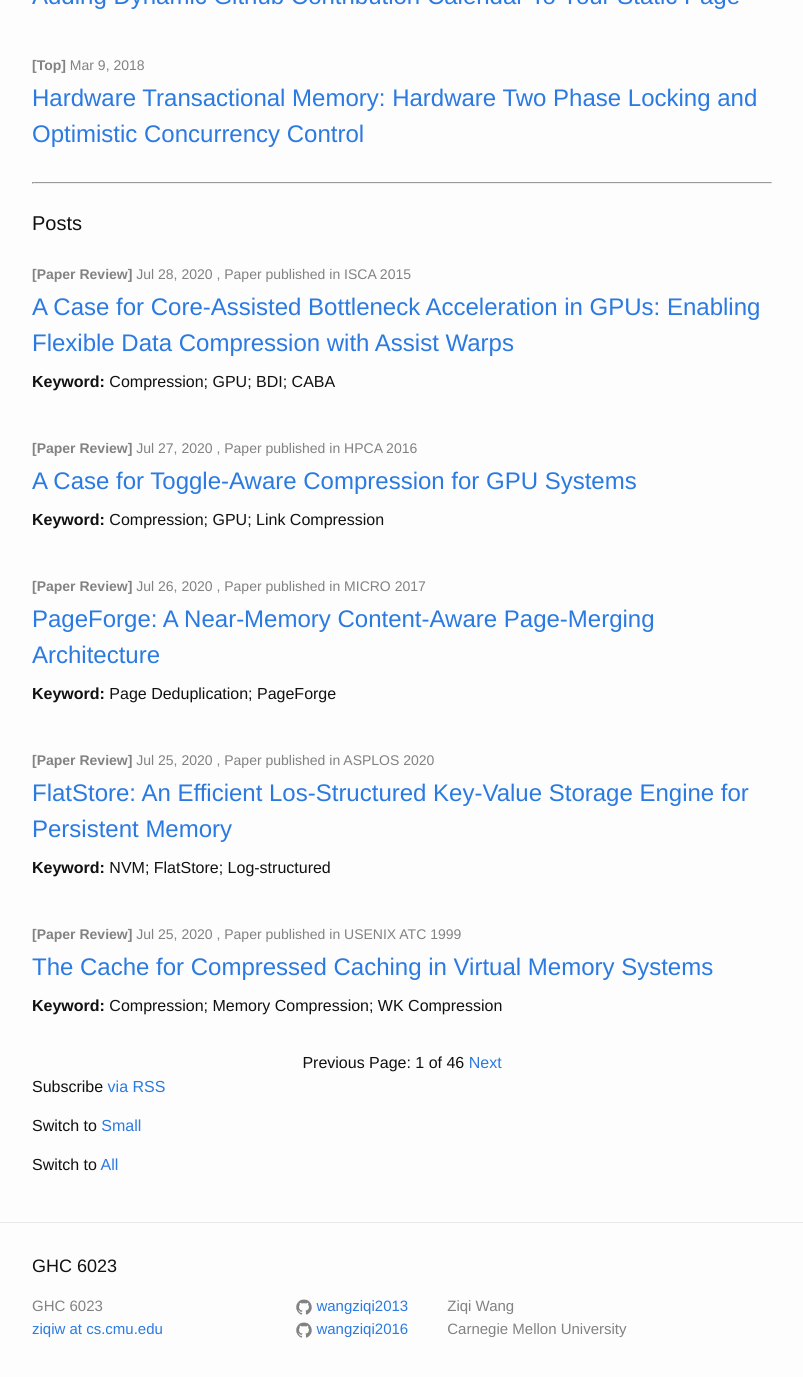
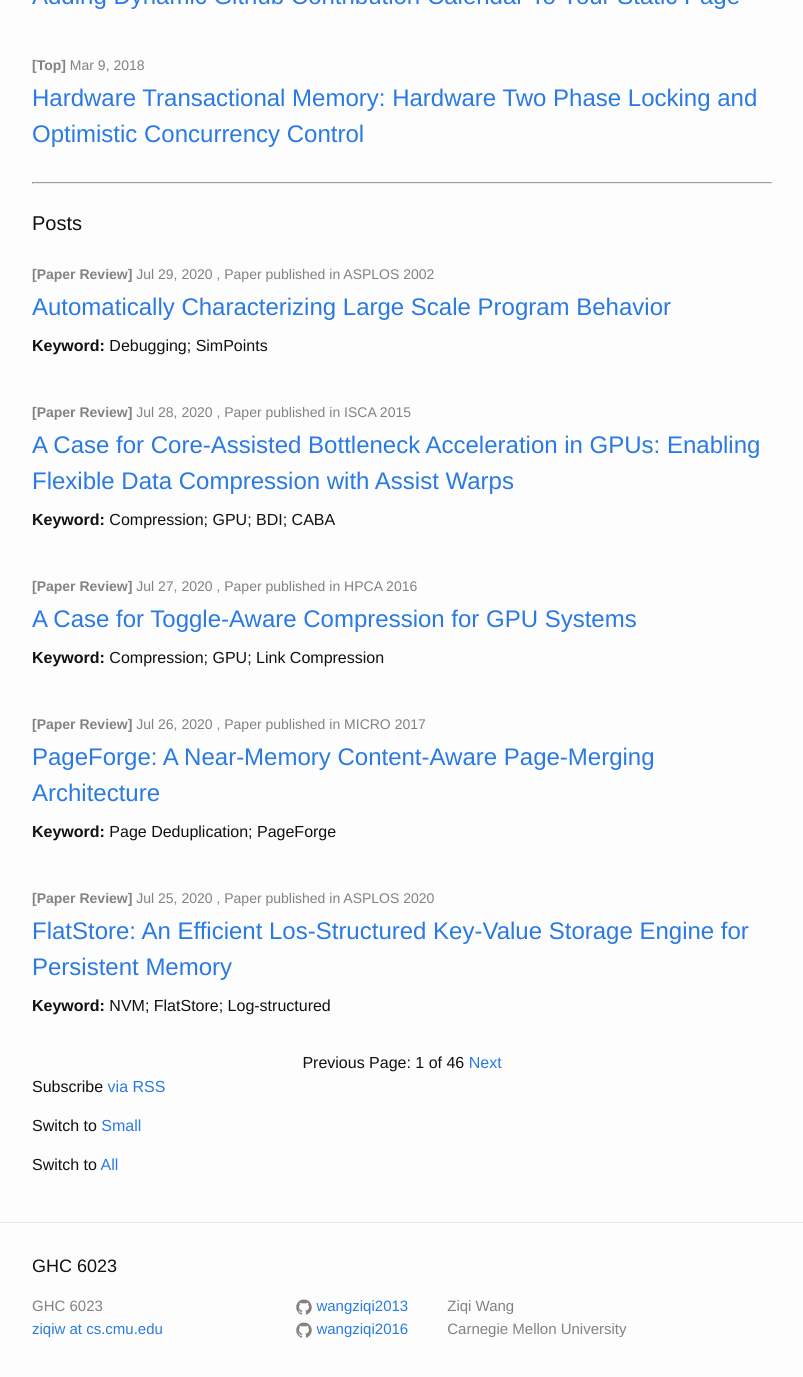
Before and after one commit to wangziqi2013/wangziqi2013.github.io, a Jekyll site: the page built from index.html, in a window 1280 px wide and 1400 px high, scrolled down 815 px. Shown: the top 1377 px of the window, without its empty margins (238-1041 px from the left). Built offline with Jekyll 4.4.1, drawn with Linux system fonts in a browser that asks for light colours; the list of posts is cut into pages by our own code.

Commit message:
Adding new paper

```diff
--- a/_posts/2020-07-28-caba.markdown
+++ b/_posts/2020-07-28-caba.markdown
@@ -19,7 +19,7 @@ and put the focus on compression rather than GPGPU.**
 
 **Highlight:**
 
-1. Using an execution model similar to hyoer-threading on CPU to leverage idle cycles and resources more efficiently
+1. Using an execution model similar to hyper-threading on CPU to leverage idle cycles and resources more efficiently
 
 2. Proposes a GPU implementation of BDI. BDI is friendlier to GPGPUs, since all compressed words are of the same size,
    which fits into GPU's regular computation model.
--- /dev/null
+++ b/_posts/2020-07-29-simpoints.markdown
@@ -0,0 +1,14 @@
+---
+layout: paper-summary
+title:  "Automatically Characterizing Large Scale Program Behavior"
+date:   2020-07-29 18:02:00 -0500
+categories: paper
+paper_title: "Automatically Characterizing Large Scale Program Behavior"
+paper_link: https://dl.acm.org/doi/10.1145/605397.605403
+paper_keyword: Debugging; SimPoints
+paper_year: ASPLOS 2002
+rw_set:
+htm_cd:
+htm_cr:
+version_mgmt:
+---
```
